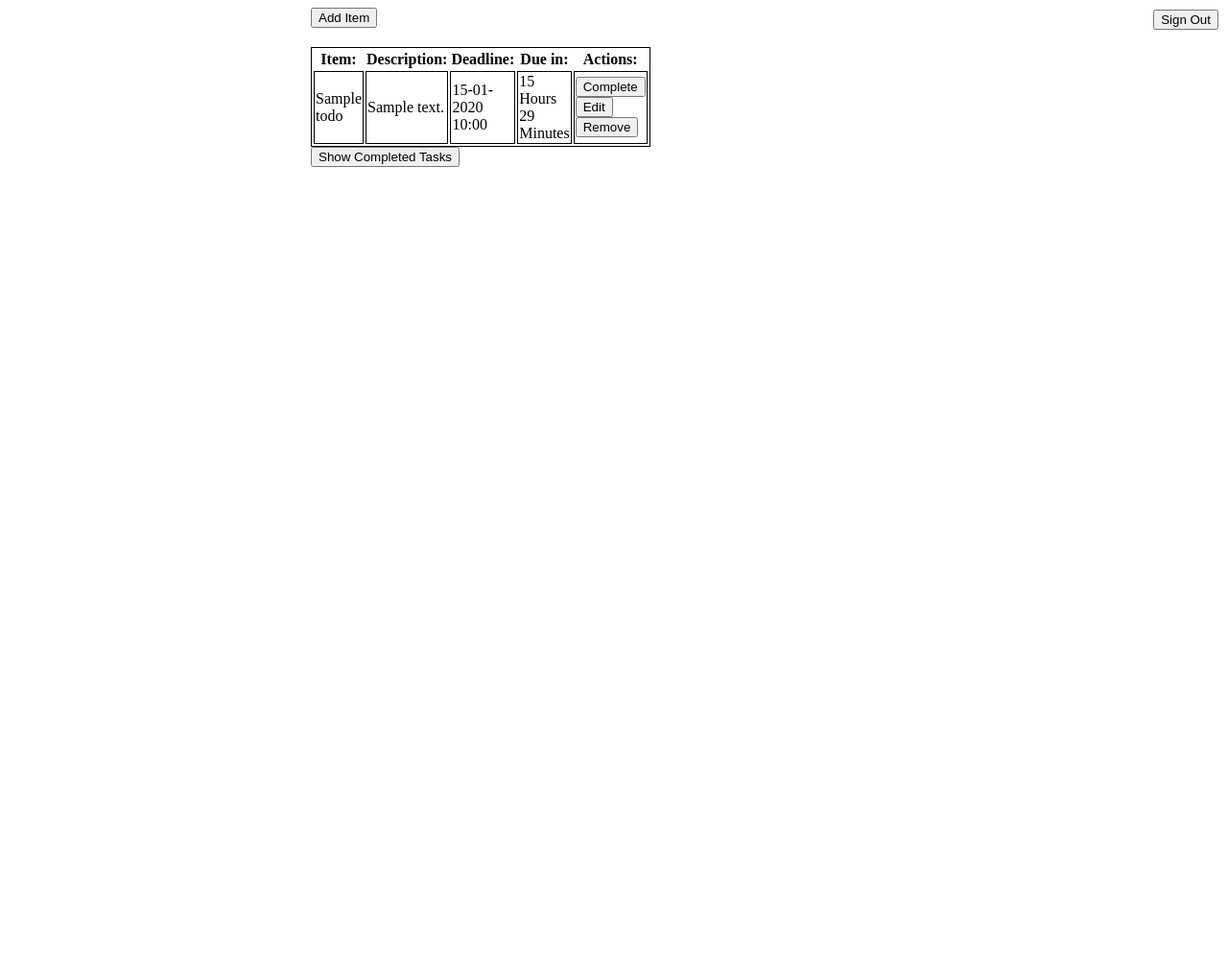
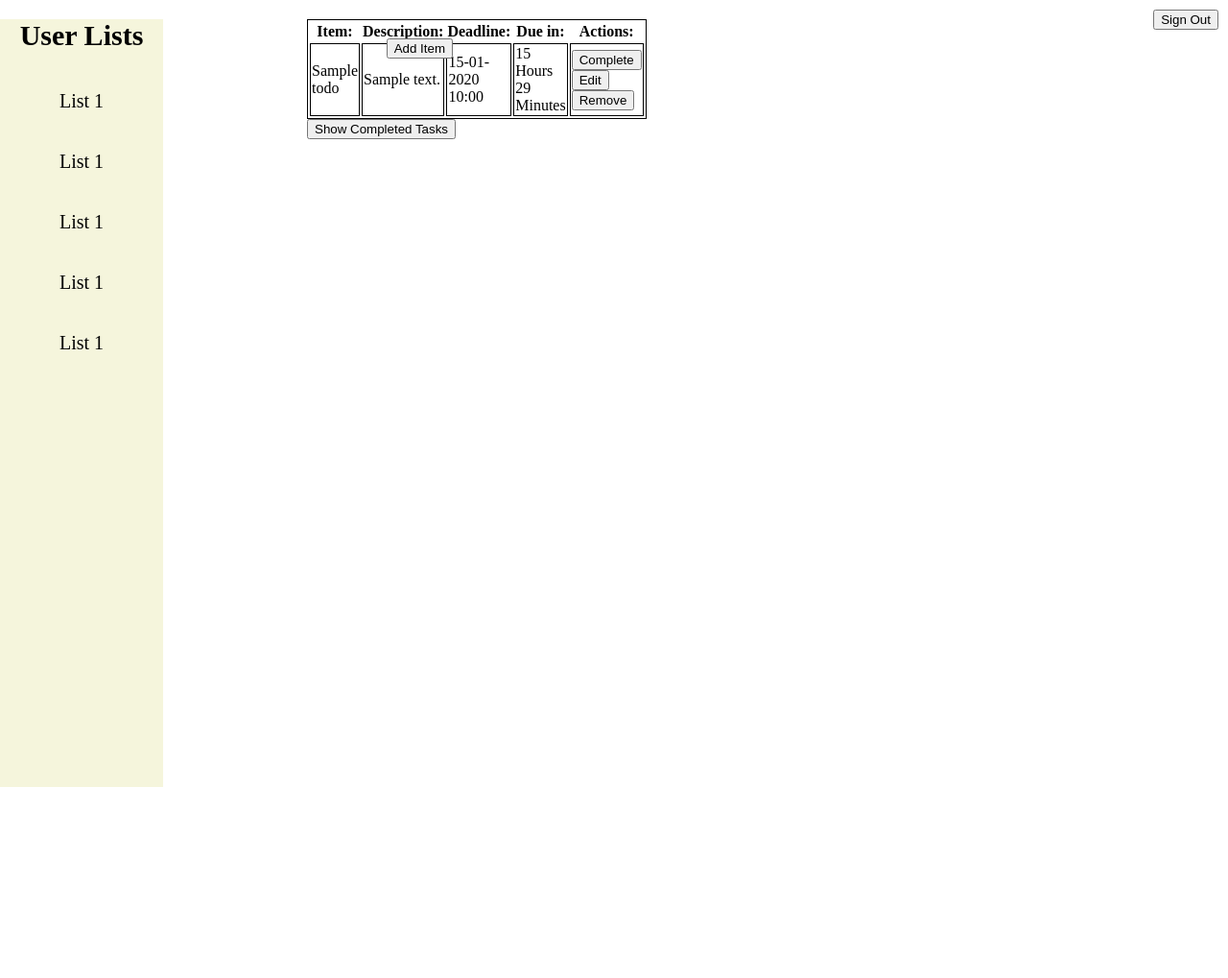
Before and after one commit to MatthewBisgaard/ACIT2911-Agile-Project-Group12, a Flask app: page /lists/1 in a window 1280 px wide. Shown: the top 1019 px of the page at 96% size. Before the commit the page ends 174 px from the top, so only its background shows below. Run offline with Flask 3, Linux system fonts and the light colour scheme; tables that the repository leaves empty hold one stand-in row (values such as "Sample post").

Commit message:
repushed becuase there were conflicts. added the sidenav bar (css)

```diff
--- a/static/todolist.css
+++ b/static/todolist.css
@@ -24,3 +24,82 @@ h2 {
 .overDue {
     background-color: rgb(255, 0, 0, 0.5);
 }
+
+.sign-out {
+    position: absolute;
+    top: 10px;
+    right: 10px;
+}
+
+.add-item {
+    position: absolute;
+    right: 808px;
+    top: 40px;
+}
+
+.listbutton {
+    background-color: beige;
+    transition: 0.3s;
+}
+
+.listbutton:hover {
+    background-color: bisque;
+    font-size: 30px;
+}
+
+#user-list {
+    font-size: 30px;
+}
+
+#currentList {
+    margin: auto;
+    width: 50%;
+}
+
+#sidenavbar {
+    margin: 0px;
+    background-color: beige;
+    width: 170px;
+    height: 100vh;
+    float: left;
+    position: fixed;
+
+
+}
+
+body{
+    margin: 0px;
+    padding: 0px;
+    height: 200vh;
+}
+
+html{
+    margin: 0px;
+    padding: 0px;
+}
+
+h2 {
+    text-align: center;
+    margin: 0px;
+    margin-bottom: 20px;
+}
+
+li {
+    list-style: none;
+    text-align: center;
+    margin: 0;
+    padding: 0;
+    text-align: center;
+
+}
+
+menu, ul {
+    padding: 0;
+    margin: 0;
+}
+
+ul {
+    padding: 20px;
+    font-size: 20px;
+
+}
--- a/templates/todolist.html
+++ b/templates/todolist.html
@@ -15,8 +15,20 @@
 
 
 <body>
+    <div id="sidenavbar">
+        <h2 id="user-list"> User Lists </h2>
+                <menu>
+                    <li>
+                        <ul class="listbutton"> List 1 </ul>
+                        <ul class="listbutton"> List 1 </ul>
+                        <ul class="listbutton"> List 1 </ul>
+                        <ul class="listbutton"> List 1 </ul>
+                        <ul class="listbutton"> List 1 </ul>
+                    </li>
+                </menu>
+    </div>
     <div id="currentList">
-    <a href="{{ url_for('lists.add_reminder_to_list', id=list.id) }}"><button type="button"> Add Item </button></a>
+
     <button class="sign-out" type="button"> Sign Out </button>
 
     <h2> {{list_name}} </h2>
@@ -41,10 +53,13 @@
                     <button type="button"> Remove </button></td>
             </tr>
         {%endfor%}
+        <a href="{{ url_for('lists.add_reminder_to_list', id=list.id) }}"> <button class="add-item" type="button"> Add Item </button></a>
     </table>
 
     <button type="button"> Show Completed Tasks </button>
     </div>
 
+
+
 </body>
 </html>
```
